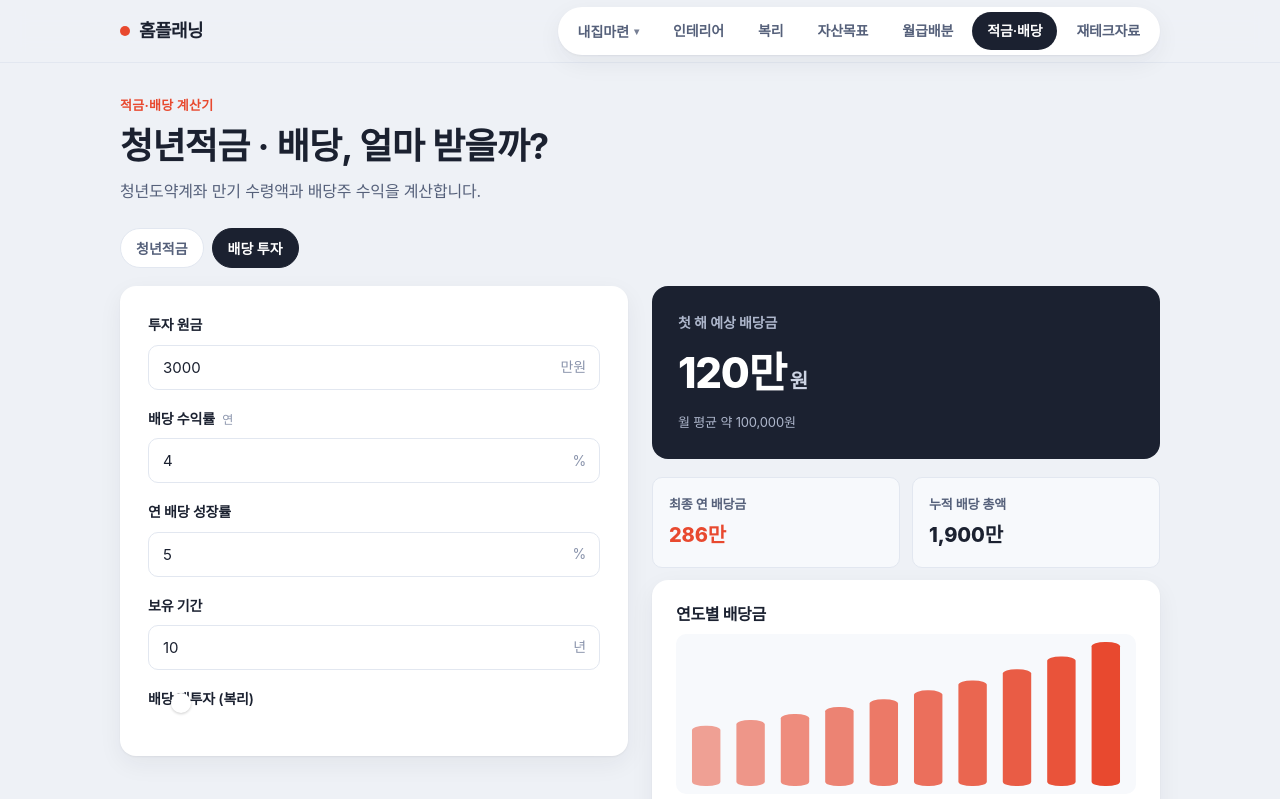
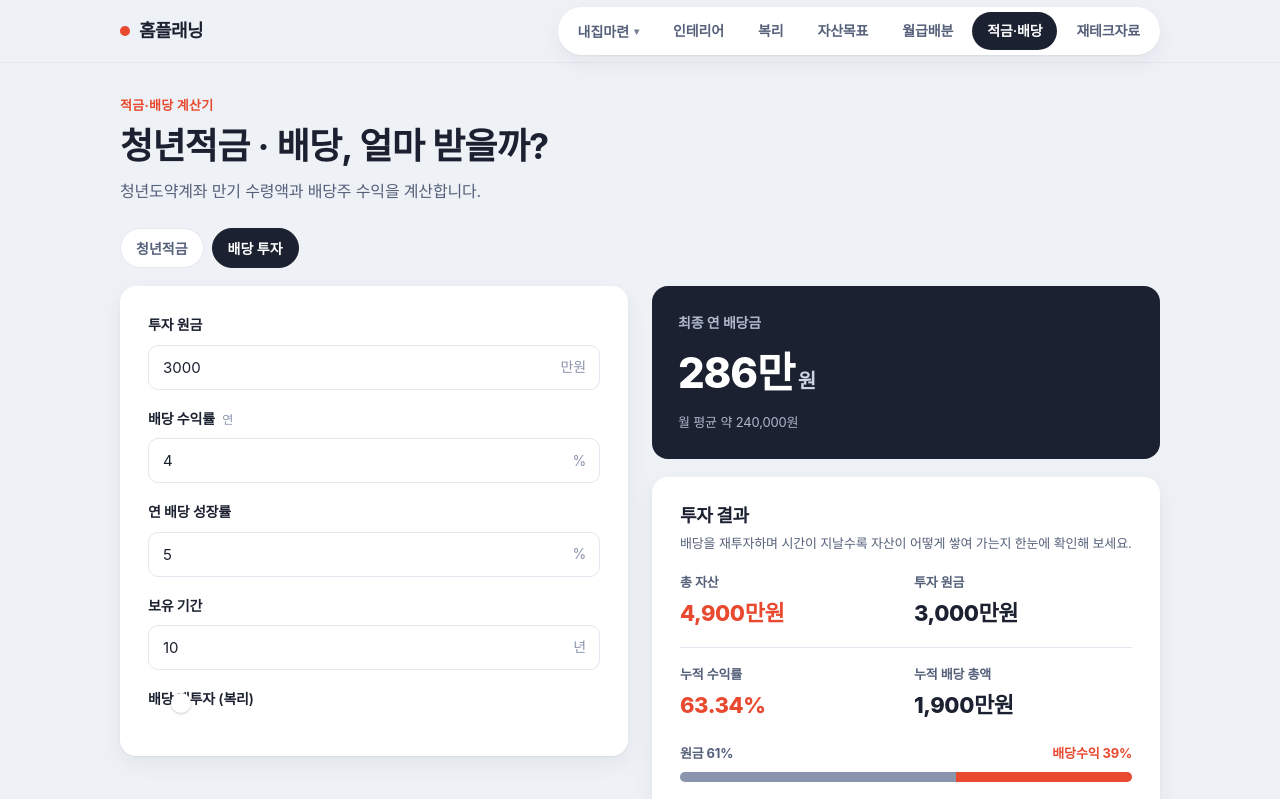
Before and after one commit to lnk111/homeplaning, a website: page calculators/savings.html in a window 1280 px wide. Both pictures are taken after a click on the button "배당 투자". Shown: the top 799 px of the page. Drawn offline with Linux system fonts and the light colour scheme; a web font is replaced by a local one.

Commit message:
feat: 배당 결과를 투자결과 디자인(4통계·비율바·호버 라인차트)으로 통일 — N년후 납입원금·총자산 안내

```diff
--- a/calculators/savings.html
+++ b/calculators/savings.html
@@ -79,18 +79,31 @@
       </div>
       <div>
         <div class="result-hero">
-          <div class="label">첫 해 예상 배당금</div>
-          <div class="big"><span id="d-first">–</span></div>
+          <div class="label">최종 연 배당금</div>
+          <div class="big"><span id="d-last">–</span></div>
           <div class="small" id="d-monthly" style="color:#aeb7cc;margin-top:6px"></div>
         </div>
-        <div class="stat-row" style="margin-bottom:12px">
-          <div class="stat"><div class="k" id="d-lastyr-k">최종 연 배당금</div><div class="v accent" id="d-last">–</div></div>
-          <div class="stat"><div class="k">누적 배당 총액</div><div class="v" id="d-total">–</div></div>
+
+        <div class="card card-pad" style="margin-bottom:12px">
+          <h3 style="font-size:18px;color:var(--navy)">투자 결과</h3>
+          <p class="muted small" style="margin:6px 0 18px">배당을 재투자하며 시간이 지날수록 자산이 어떻게 쌓여 가는지 한눈에 확인해 보세요.</p>
+
+          <div class="res-grid">
+            <div class="res-stat"><div class="k">총 자산</div><div class="v accent" id="d-total-asset">–</div></div>
+            <div class="res-stat"><div class="k">투자 원금</div><div class="v" id="d-principal-out">–</div></div>
+          </div>
+          <hr class="res-div">
+          <div class="res-grid">
+            <div class="res-stat"><div class="k">누적 수익률</div><div class="v accent" id="d-roi">–</div></div>
+            <div class="res-stat"><div class="k">누적 배당 총액</div><div class="v" id="d-total">–</div></div>
+          </div>
+
+          <div class="prop-head"><span class="pl" id="d-plabel">원금 –</span><span class="pr" id="d-ylabel">배당수익 –</span></div>
+          <div class="prop-bar"><span class="pb-seg pb-base" id="d-pbar"></span><span class="pb-seg pb-top" id="d-ybar"></span></div>
+
+          <div id="d-chart" style="margin-top:20px"></div>
         </div>
-        <div class="card">
-          <h3 style="font-size:16px;color:var(--navy);margin-bottom:10px">연도별 배당금</h3>
-          <div id="d-chart" class="chart-box"></div>
-        </div>
+
         <p class="note">※ 배당·주가는 변동하며 미래를 보장하지 않습니다. 세금(배당소득세 15.4%)은 미반영. 참고용 추정치입니다.</p>
       </div>
     </div>
@@ -131,25 +144,35 @@
       document.getElementById("y-desc").textContent = p.note || "";
     }
     function renderDividend() {
-      const yrs = DS.years;
-      let totalDiv = 0, firstDiv = 0, lastDiv = 0, base = DS.principal;
-      const series = [];
+      const yrs = Math.max(1, DS.years);
+      const principal = DS.principal;
+      let base = principal, cumDiv = 0, lastDiv = 0;
+      const pts = [{ year: 0, base: principal, total: principal }]; // 납입원금(고정) + 총자산
       for (let y = 1; y <= yrs; y++) {
-        const yieldOnBase = DS.yield / 100 * Math.pow(1 + DS.growth / 100, y - 1);
+        const yieldOnBase = (DS.yield / 100) * Math.pow(1 + DS.growth / 100, y - 1);
         const div = base * yieldOnBase;
-        if (y === 1) firstDiv = div;
         lastDiv = div;
-        totalDiv += div;
+        cumDiv += div;
         if (DS.reinvest) base += div;
-        series.push({ label: y + "년", value: div });
+        pts.push({ year: y, base: principal, total: principal + cumDiv });
       }
-      document.getElementById("d-first").innerHTML = HP.fmtMan(firstDiv) + '<span class="unit"> 원</span>';
-      document.getElementById("d-monthly").textContent = `월 평균 약 ${HP.fmtManWon(firstDiv / 12)}`;
-      document.getElementById("d-last").textContent = HP.fmtMan(lastDiv);
-      document.getElementById("d-total").textContent = HP.fmtMan(totalDiv);
-      const step = Math.max(1, Math.round(series.length / 8));
-      const shown = series.filter((_, i) => i % step === 0 || i === series.length - 1);
-      HP.growthBars(document.getElementById("d-chart"), shown);
+      const finalAsset = principal + cumDiv;
+      const roi = principal > 0 ? (cumDiv / principal) * 100 : 0;
+      document.getElementById("d-last").innerHTML = HP.fmtMan(lastDiv) + '<span class="unit"> 원</span>';
+      document.getElementById("d-monthly").textContent = `월 평균 약 ${HP.fmtManWon(lastDiv / 12)}`;
+      document.getElementById("d-total-asset").textContent = HP.fmtMan(finalAsset) + "원";
+      document.getElementById("d-principal-out").textContent = HP.fmtMan(principal) + "원";
+      document.getElementById("d-roi").textContent = roi.toFixed(2) + "%";
+      document.getElementById("d-total").textContent = HP.fmtMan(cumDiv) + "원";
+      const pPct = finalAsset > 0 ? Math.round((principal / finalAsset) * 100) : 0, yPct = 100 - pPct;
+      document.getElementById("d-plabel").textContent = `원금 ${pPct}%`;
+      document.getElementById("d-ylabel").textContent = `배당수익 ${yPct}%`;
+      document.getElementById("d-pbar").style.width = pPct + "%";
+      document.getElementById("d-ybar").style.width = yPct + "%";
+      HP.lineChart(document.getElementById("d-chart"), {
+        points: pts, baseColor: "#8a94ac", totalColor: "var(--accent)",
+        fmt: (v) => HP.fmtMan(v) + "원", axisFmt: (v) => (v ? HP.fmtMan(v) : "0"),
+      });
     }
 
     function bindNum(id, obj, key, cb, min) {
```
